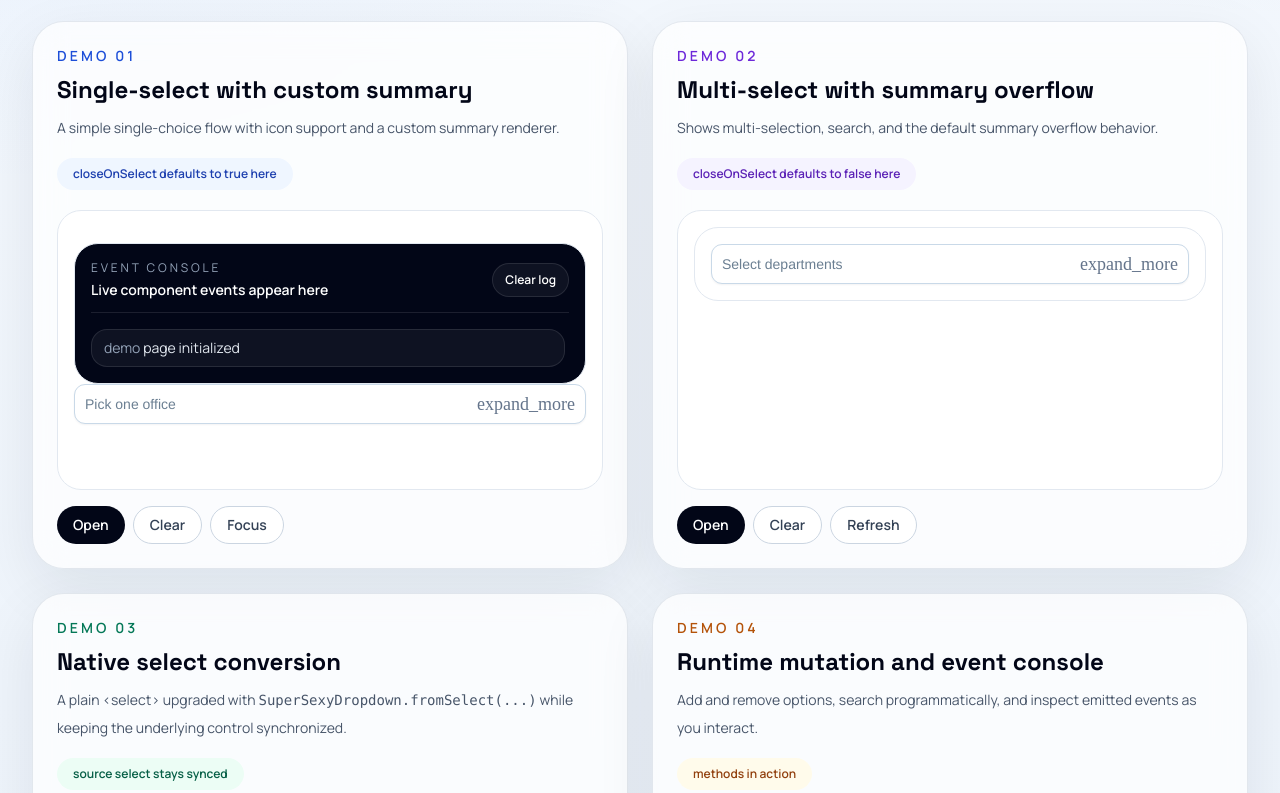
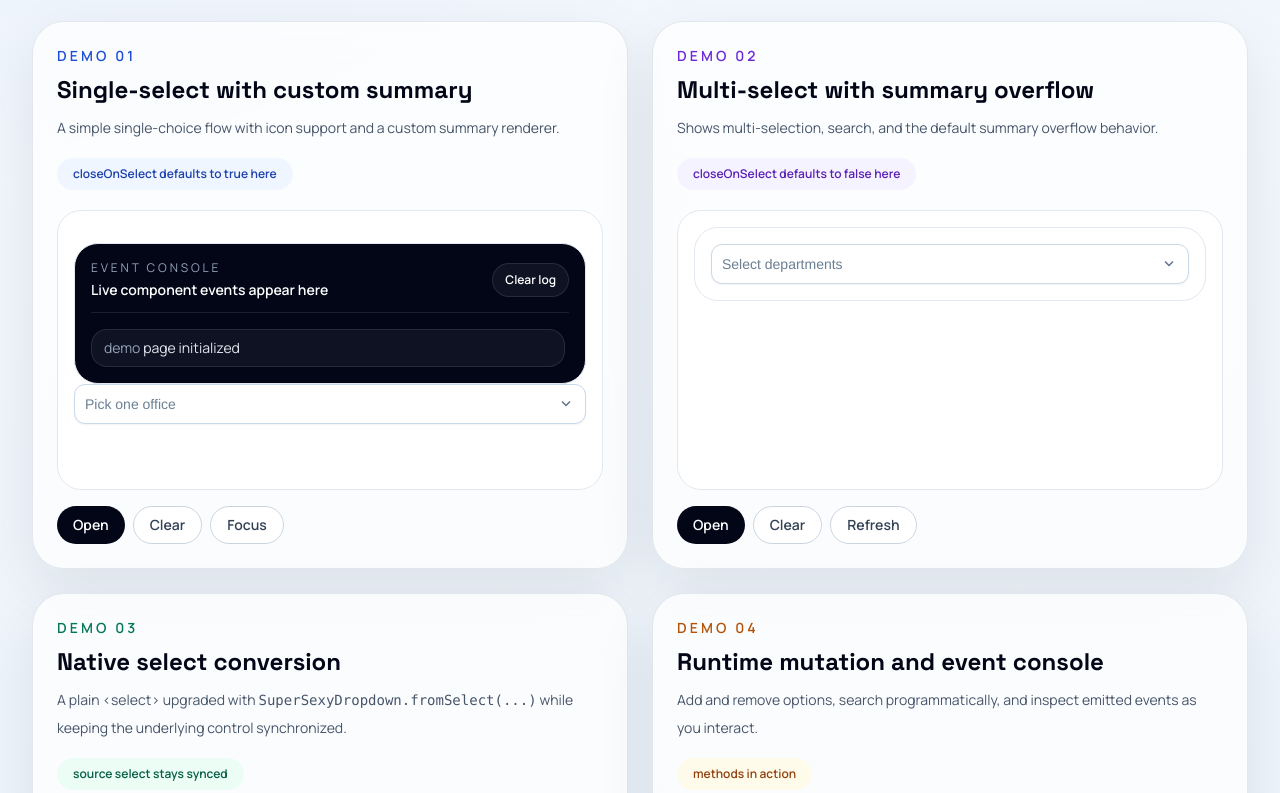
Before and after one commit to oshjain/super-sexy-dropdown, a website: page index.html in a window 1280 px wide. Shown: the part 1026-1819 px from the top of the page. Drawn offline with nearby package versions, Linux system fonts and the light colour scheme.

Commit message:
Load material symbols on demo page

```diff
--- a/index.html
+++ b/index.html
@@ -9,6 +9,7 @@
   <link rel="preconnect" href="https://fonts.googleapis.com">
   <link rel="preconnect" href="https://fonts.gstatic.com" crossorigin>
   <link href="https://fonts.googleapis.com/css2?family=Manrope:wght@400;500;600;700;800&family=Space+Grotesk:wght@500;700&display=swap" rel="stylesheet">
+  <link href="https://fonts.googleapis.com/css2?family=Material+Symbols+Outlined:wght@400;500;700" rel="stylesheet">
   <style>
     :root {
       color-scheme: light;
```
